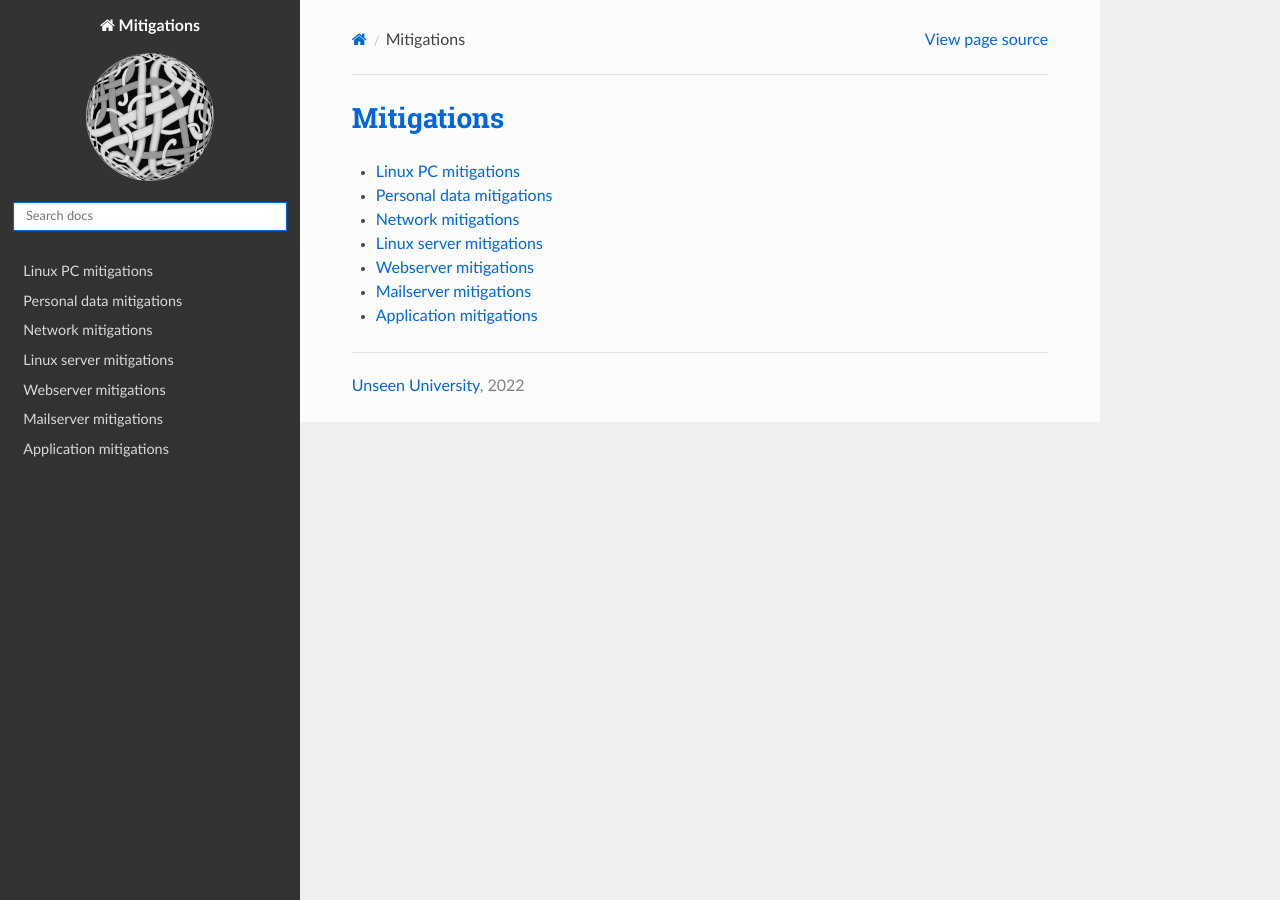
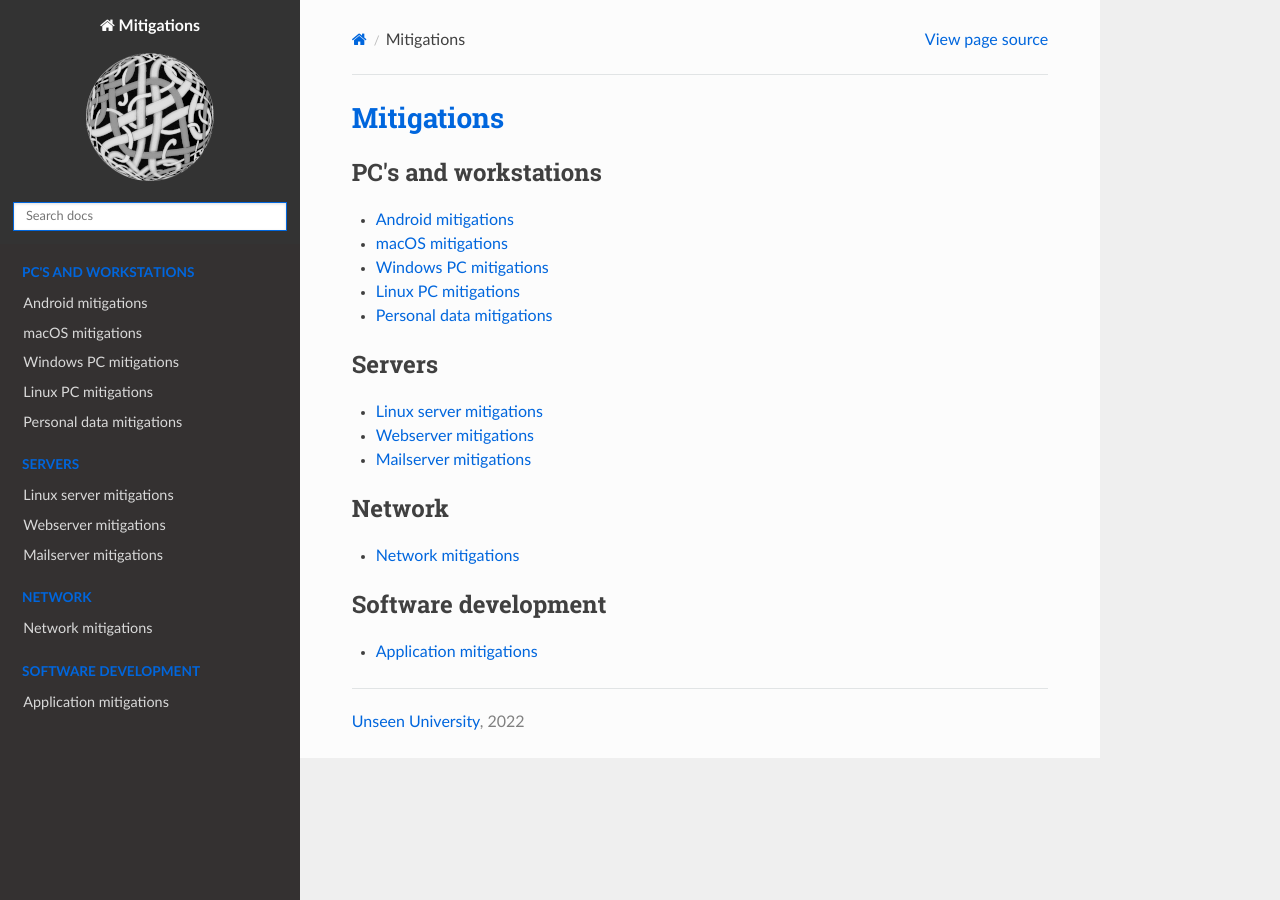
Before and after one commit to tymyrddin/mitigations, a Sphinx documentation site: the page built from source/index.rst, in a window 1280 px wide. Built offline with Sphinx 7.4.7 and the Read the Docs theme 2.0.0, drawn with Linux system fonts in a browser that asks for light colours.

Commit message:
Sections

```diff
--- a/source/index.rst
+++ b/source/index.rst
@@ -1,17 +1,28 @@
-.. Mitigations documentation master file, created by
-   sphinx-quickstart on Sat Jun 25 23:57:54 2022.
-   You can adapt this file completely to your liking, but it should at least
-   contain the root `toctree` directive.
-
 Mitigations
 =================================================
 
 .. toctree::
+   :caption: PC's and workstations
 
+   Android mitigations <https://tymyrddin.github.io/android-mitigations/>
+   macOS mitigations <https://tymyrddin.github.io/macos-mitigations/>
+   Windows PC mitigations <https://tymyrddin.github.io/windows-pc-mitigations/>
    Linux PC mitigations <https://tymyrddin.github.io/linux-pc-mitigations/>
    Personal data mitigations <https://tymyrddin.github.io/data-mitigations/>
-   Network mitigations <https://tymyrddin.github.io/network-mitigations/>
+
+.. toctree::
+   :caption: Servers
+
    Linux server mitigations <https://tymyrddin.github.io/linux-server-mitigations/>
    Webserver mitigations <https://tymyrddin.github.io/webserver-mitigations/>
    Mailserver mitigations <https://tymyrddin.github.io/mailserver-mitigations/>
+
+.. toctree::
+   :caption: Network
+
+   Network mitigations <https://tymyrddin.github.io/network-mitigations/>
+
+.. toctree::
+   :caption: Software development
+
    Application mitigations <https://tymyrddin.github.io/app-mitigations/>
```
